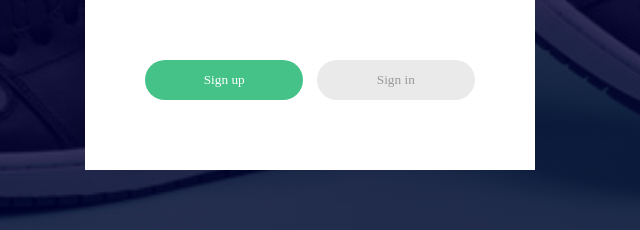
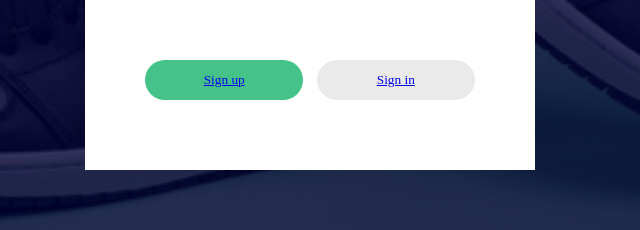
Before and after one commit to MahakSharma04/Mahak_final_front-backend_pro, a website: page login.html in a window 1280 px wide. Shown: the part 497-727 px from the top of the page, 330-970 px from the left. Drawn offline with Linux system fonts and the light colour scheme.

Commit message:
Update login.html

```diff
--- a/login.html
+++ b/login.html
@@ -30,8 +30,8 @@
                     <p>lost password<a href="#">Click Here!</a></p>
                 </div>
                 <div class="btn-field">
-                <button type="submit" id="signupBtn">Sign up</button>
-                <button type="submit" class="disable" id="signinBtn">Sign in</button>
+                <button type="submit" id="signupBtn"><a href="index.html">Sign up</a></button>
+                <button type="submit" class="disable" id="signinBtn"><a href="index.html">Sign in</a></button>
             </div>
             </form>
         </div>
```
